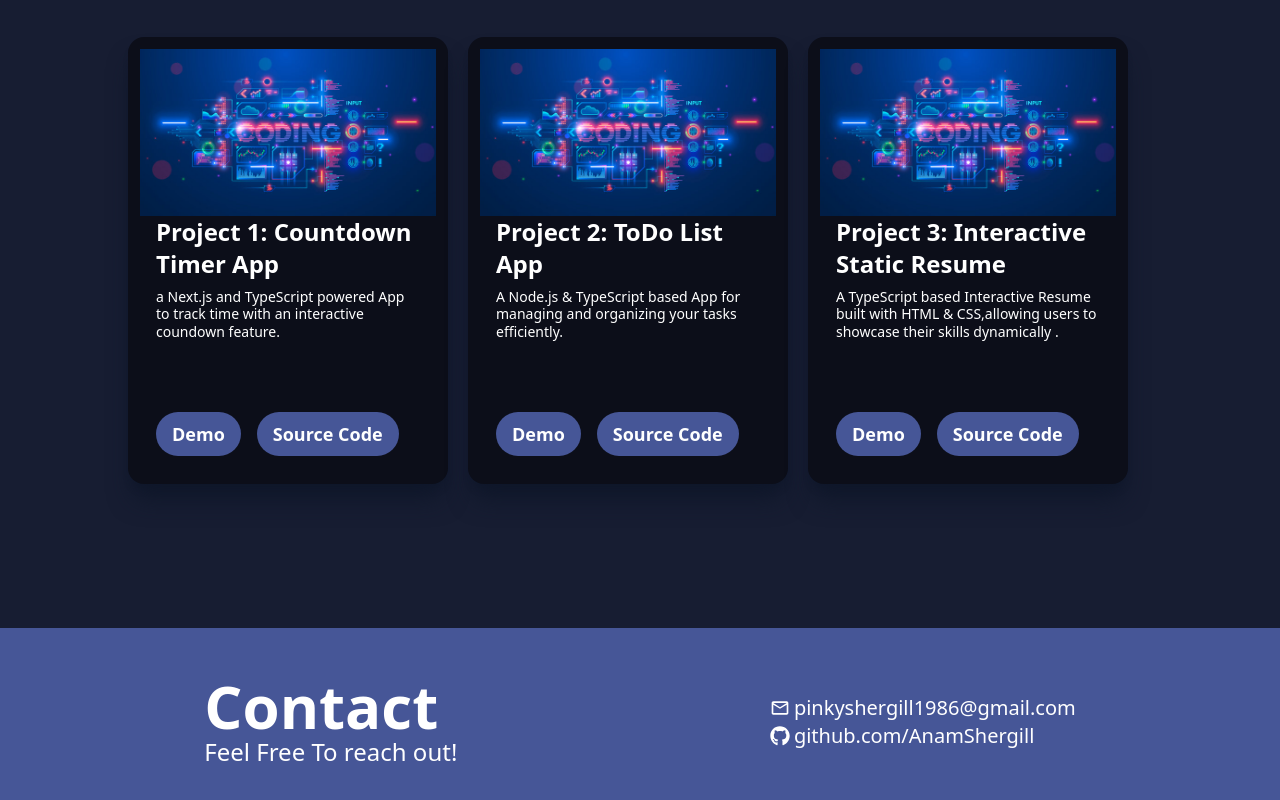
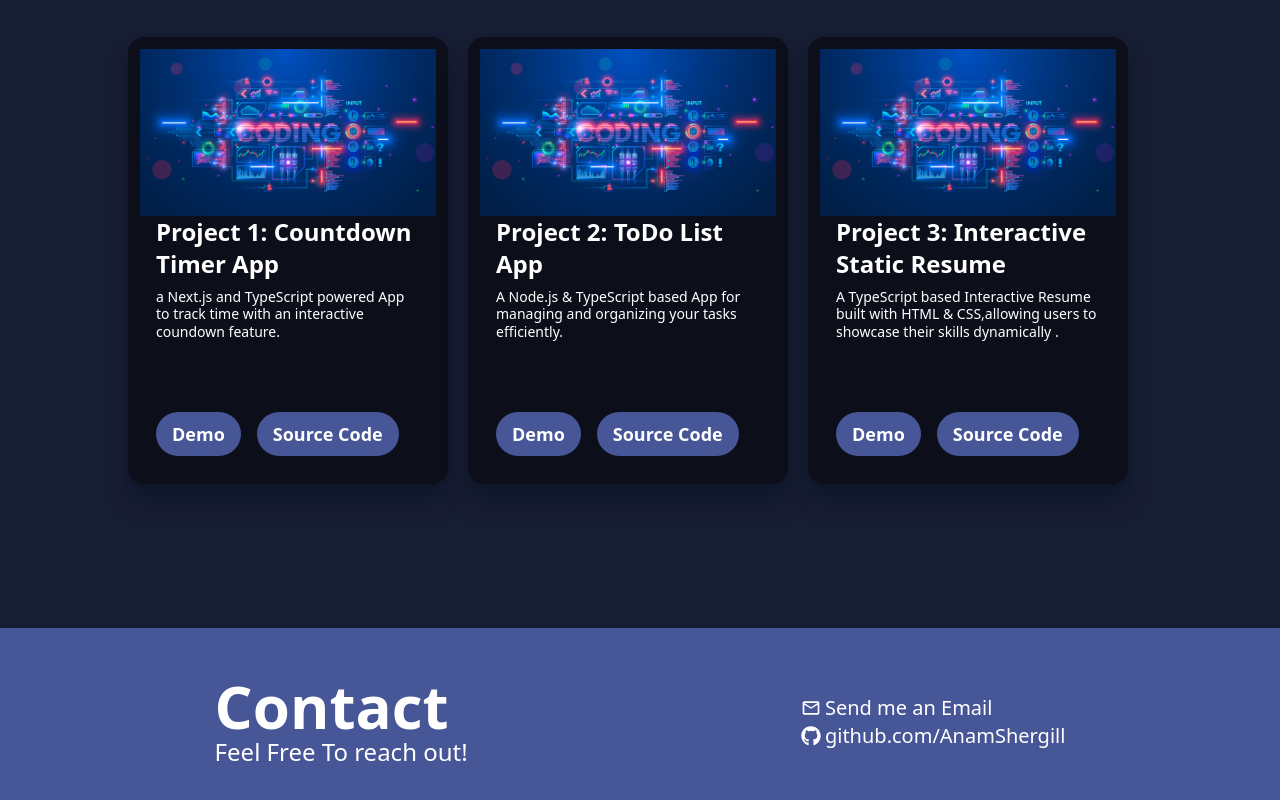
Before and after one commit to AnamShergill/Portfolio-webpage-tailwind, a Next.js app: page / in a window 1280 px wide. Shown: the part 2239-3039 px from the top of the page. Built offline with nearby package versions, Linux system fonts and the light colour scheme.

Commit message:
added contact links

```diff
--- a/src/Components/Footer/Footer.tsx
+++ b/src/Components/Footer/Footer.tsx
@@ -20,13 +20,14 @@ const Footer = () => {
       <ul className="text-sm md:text-xl">
         <li className="flex gap-1 items-center">
           <MdOutlineEmail size={20} />
-          pinkyshergill1986@gmail.com
+          <a href="mailto:pinkyshergill1986@gmail.com?subject=Subject%20Here&body=Hello%2C%20I'd%20like%20to%20...">Send me an Email</a>
+
         </li>
 
 
         <li className="flex gap-1 items-center">
           <FaGithub />
-          github.com/AnamShergill
+          <a href="https://github.com/AnamShergill" target="_blank">github.com/AnamShergill</a>
         </li>
       </ul>
     </div>
```
